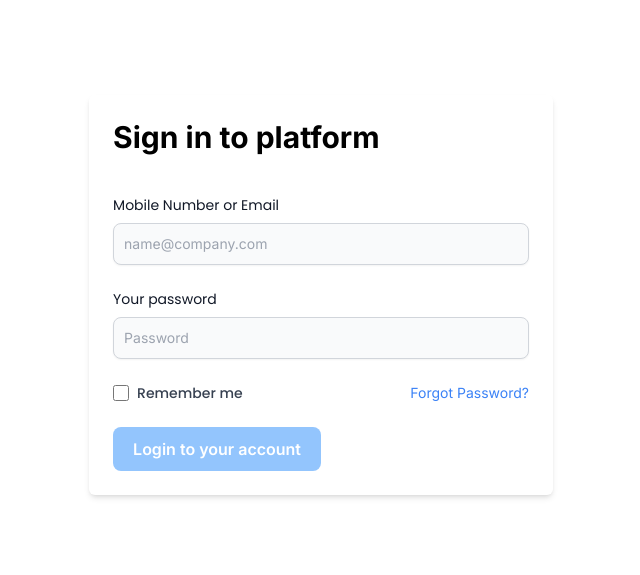
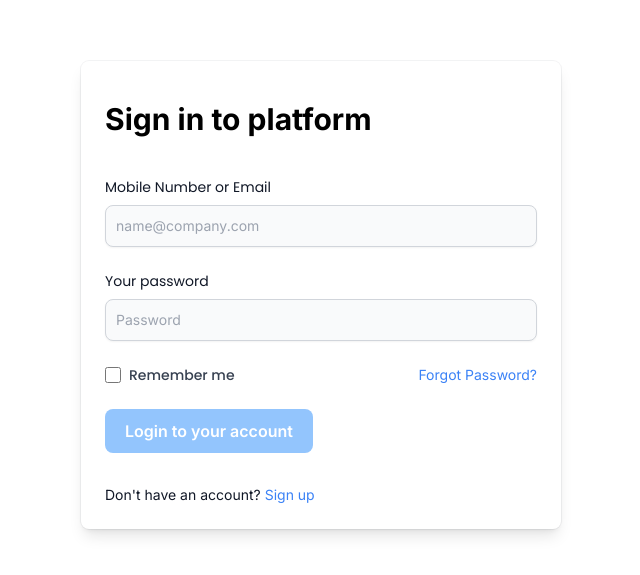
Before and after one commit to AzharKazhykarim/angular-auth, an Angular app: page / in a window 1280 px wide. Shown: the part 105-680 px from the top of the page, without its empty margins (319-959 px from the left). Built offline with nearby package versions, Linux system fonts and the light colour scheme.

Commit message:
added some stylings for form & switch login/signup functionality

```diff
--- a/src/app/features/auth/auth-login/auth-login.component.html
+++ b/src/app/features/auth/auth-login/auth-login.component.html
@@ -1,9 +1,6 @@
 <div class="h-full flex items-center justify-center">
-  <form
-    class="form-base"
-    [formGroup]="loginForm"
-  >
-    <h1 class="text-3xl mb-4 font-bold w-max dark:text-white">
+  <form class="form-base" [formGroup]="loginForm">
+    <h1 class="text-3xl my-4 font-bold w-max dark:text-white">
       Sign in to platform
     </h1>
     <app-auth-control
@@ -44,7 +41,7 @@
         >
       </div>
       <a
-        class="cursor-pointer sm:justify-self-end text-blue-500 text-sm hover:text-blue-600 order-1 sm:order-none"
+        class=" sm:justify-self-end  text-sm  order-1 sm:order-none"
       >
         Forgot Password?
       </a>
@@ -52,6 +49,18 @@
       <app-blue-button [isSubmit]="true" [valid]="loginForm.valid">
         Login to your account
       </app-blue-button>
+
+      <p
+        class="col-span-1 sm:col-span-2 text-sm text-gray-900 dark:text-white mt-4 order-2 sm:order-none"
+      >
+        Don't have an account?
+        <a
+          routerLink="/signup"
+          class="cursor-pointer text-blue-500 hover:text-blue-600"
+        >
+          Sign up
+        </a>
+      </p>
     </div>
   </form>
 </div>
--- a/src/app/features/auth/auth-login/auth-login.component.scss
+++ b/src/app/features/auth/auth-login/auth-login.component.scss
@@ -0,0 +1,3 @@
+a {
+  @apply cursor-pointer text-blue-500 hover:text-blue-600
+}
--- a/src/app/features/auth/auth-reg/auth-reg.component.html
+++ b/src/app/features/auth/auth-reg/auth-reg.component.html
@@ -1,9 +1,6 @@
 <div class="h-full flex items-center justify-center">
-  <form
-    class="form-base"
-    [formGroup]="registerForm"
-  >
-    <h1 class="text-3xl mb-4 font-bold w-max dark:text-white">
+  <form class="form-base" [formGroup]="registerForm">
+    <h1 class="text-3xl my-4 font-bold w-max dark:text-white">
       Create your account
     </h1>
     <app-auth-control
@@ -35,6 +32,17 @@
         Create new account
       </app-blue-button>
     </div>
+    <p
+      class="col-span-1 sm:col-span-2 mt-2 text-sm text-gray-900 dark:text-white order-2 sm:order-none"
+    >
+      Have an account?
+      <a
+        routerLink="/"
+        class="cursor-pointer text-blue-500 hover:text-blue-600"
+      >
+        Login
+      </a>
+    </p>
     <!-- {{ registerForm.value | json }} -->
   </form>
 </div>
--- a/src/styles.scss
+++ b/src/styles.scss
@@ -15,7 +15,7 @@
 
 //form
 .form-base {
-  @apply flex flex-col gap-y-6 items-center sm:items-stretch dark:bg-slate-900 shadow-md p-6 rounded-md;
+  @apply flex flex-col gap-y-6 items-center sm:items-stretch ring-1 ring-slate-900/5 dark:bg-slate-800 shadow-lg p-6 rounded-lg min-w-[480px];
 }
 
 .input-base-red {
```
